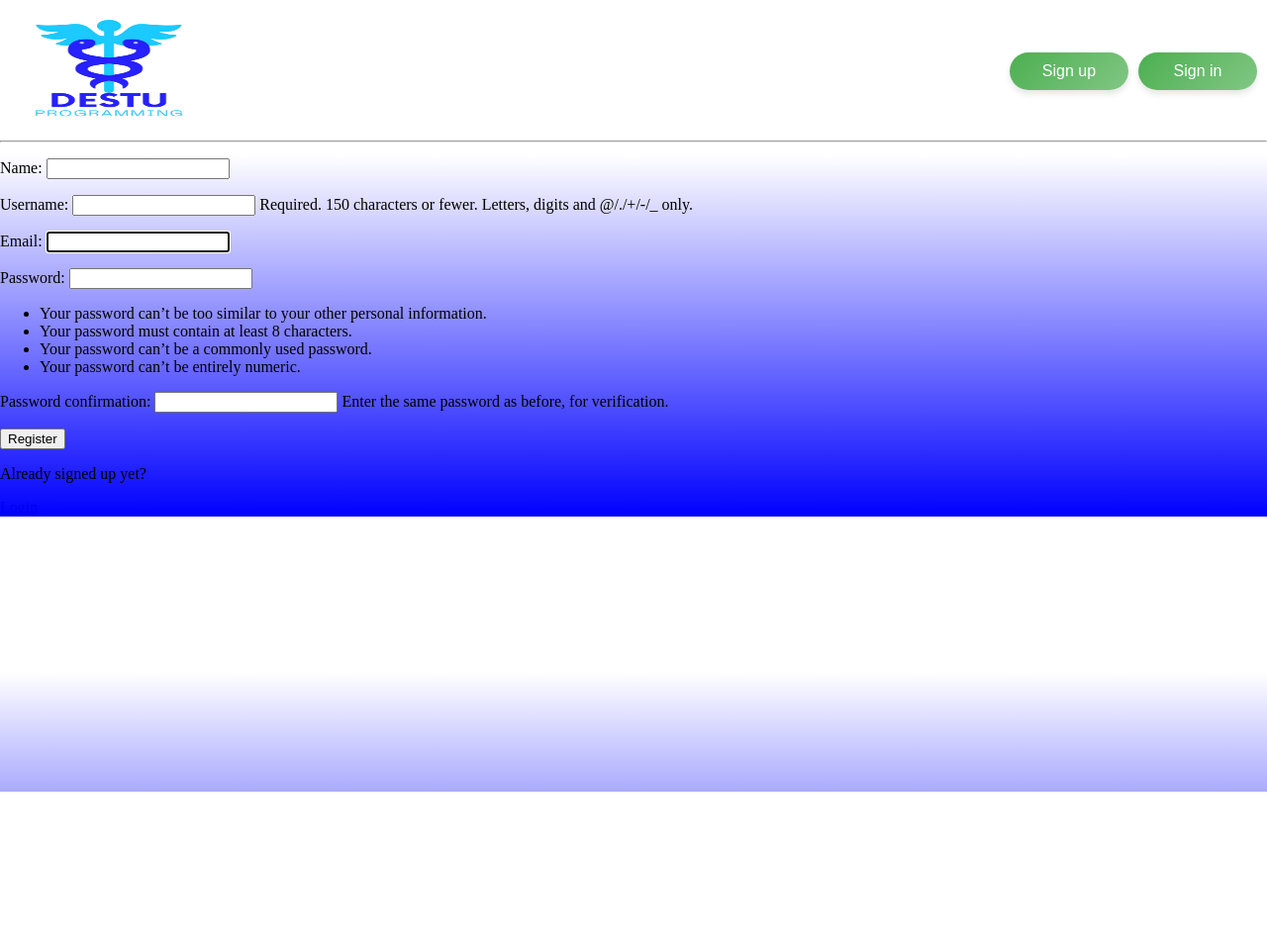
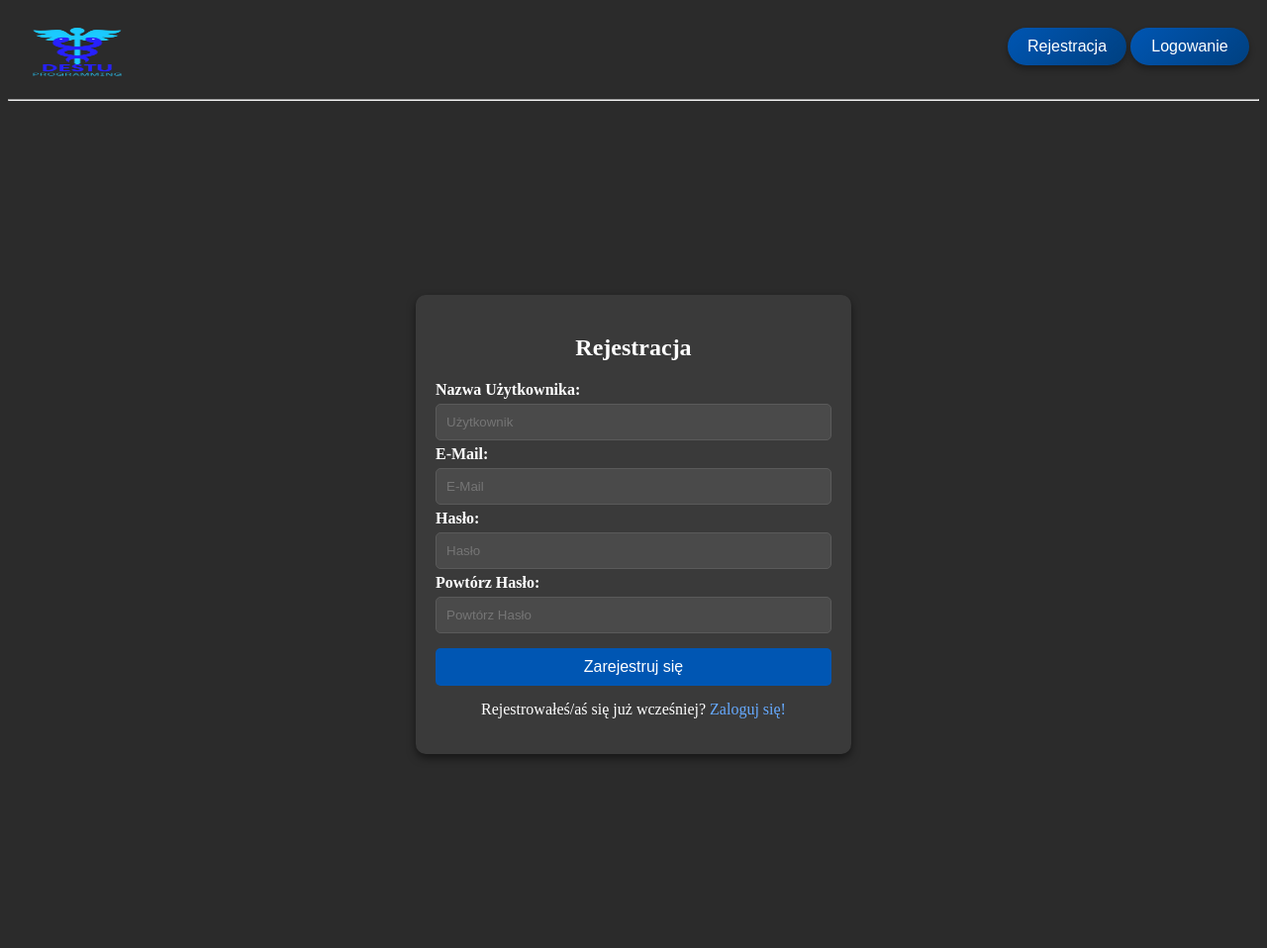
Before and after one commit to DesTuu/MyMainDjangoWebsite, a Django app: template my_app/templates/my_app/login_register.html in a window 1280 px wide. Shown: the whole page at 99% size. Before the commit the page ends 800 px from the top, so only its background shows below. Run offline with Django 5.2, Linux system fonts and the light colour scheme; the template is opened without the code that fills it: values that come from a table or form of the project are taken from there, others are empty.

Commit message:
CTk style

```diff
--- a/my_app/templates/my_app/login_register.html
+++ b/my_app/templates/my_app/login_register.html
@@ -2,36 +2,66 @@
 
 {% block content %}
 
-
+<div class="auth-wrapper">
+    <div class="auth-container">
         {% if page == 'login' %}
-<div>
+        <div class="form-box">
+            <h2>Login</h2>
             <form method="POST" action="">
                 {% csrf_token %}
 
-        <label>Username:</label>
-        <input type="text" name="username" placeholder="Enter Username" />
+                <div class="input-group">
+                    <label>Nazwa Użytkownika:</label>
+                    <input type="text" name="Nazwa Użytkownika" placeholder="Użytkownik" required />
+                </div>
 
-        <label>Password:</label>
-        <input type="password" name="password" placeholder="Enter Password" />
+                <div class="input-group">
+                    <label>Hasło:</label>
+                    <input type="password" name="Hasło" placeholder="Hasło" required />
+                </div>
 
-        <input type="submit" value="Login" />
+                <button type="submit" class="submit-btn">Zaloguj się</button>
             </form>
 
-    <p>haven't signed up yet?</p>
-    <a href="{% url 'register' %}">Sign up</a>
+
+            <p class="toggle-text">Jeszcze się nie rejestrowałeś/aś?
+                <a href="{% url 'register' %}">Zarejestruj się!</a>
+            </p>
+        </div>
+        {% else %}
+        <div class="form-box">
+            <h2>Rejestracja</h2>
+            <form method="POST" action="">
+                {% csrf_token %}
+
+                <div class="input-group">
+                    <label>Nazwa Użytkownika:</label>
+                    <input type="text" name="Nazwa Użytkownika" placeholder="Użytkownik" required />
                 </div>
 
-{% else %}
+                <div class="input-group">
+                    <label>E-Mail:</label>
+                    <input type="email" name="E-Mail" placeholder="E-Mail" required />
+                </div>
 
-<div>
-    <form method="POST" action="">
-        {% csrf_token %}
-        {{form.as_p}}
-        <input type="submit" value="Register" />
+                <div class="input-group">
+                    <label>Hasło:</label>
+                    <input type="password" name="Hasło" placeholder="Hasło" required />
+                </div>
+
+                <div class="input-group">
+                    <label>Powtórz Hasło:</label>
+                    <input type="password" name="Powtórz Hasło" placeholder="Powtórz Hasło" required />
+                </div>
+
+                <button type="submit" class="submit-btn">Zarejestruj się</button>
             </form>
-    <p>Already signed up yet?</p>
-    <a href="{% url 'login' %}">Login</a>
+            <p class="toggle-text">Rejestrowałeś/aś się już wcześniej?
+                <a href="{% url 'login' %}">Zaloguj się!</a>
+            </p>
         </div>
         {% endif %}
+    </div>
+</div>
 
 {% endblock content %}
--- a/static/styles/style.css
+++ b/static/styles/style.css
@@ -1,6 +1,7 @@
+/* ===== navbar.html ===== */
+
 body {
-    background: linear-gradient(white 30%, blue);
-    margin: 0;
+    background: #2b2b2b;
     padding: 0;
 }
 
@@ -13,38 +14,106 @@ body {
 }
 
 .my-logo {
-    width: 200px;
-    height: 100px;
-}
-
-.div-buttons {
-    display: flex;
-    justify-content: center;
-    align-items: center;
-    gap: 10px;
-    right: 20px;
-    top: 10px;
+    width: 120px;
+    height: 50px;
 }
 
 .navbar-button {
-    background: linear-gradient(135deg, #4CAF50, #81C784);
-    border: none;
+    background: linear-gradient(135deg, #0056b3, #004080);
+    border: 0px;
     color: white;
     border-radius: 25px;
     padding: 10px 20px;
     width: 120px;
     font-size: 16px;
     cursor: pointer;
-    box-shadow: 0 4px 6px rgba(0, 0, 0, 0.1);
+    box-shadow: 0 4px 6px rgba(0, 0, 0, 0.3);
     transition: transform 0.3s ease, box-shadow 0.3s ease;
 }
 
 .navbar-button:hover {
     transform: translateY(-3px);
-    box-shadow: 0 8px 15px rgba(0, 0, 0, 0.2);
+    box-shadow: 0 8px 15px rgba(0, 0, 0, 0.5);
 }
 
 .navbar-button:active {
     transform: translateY(0);
-    box-shadow: 0 4px 6px rgba(0, 0, 0, 0.1);
+    box-shadow: 0 4px 6px rgba(0, 0, 0, 0.3);
 }
+
+/* ===== login_register.html ===== */
+
+.auth-wrapper {
+    display: flex;
+    justify-content: center;
+    align-items: center;
+    min-height: 100vh;
+    padding: 20px;
+    background: #2b2b2b;
+}
+
+.auth-container {
+    width: 100%;
+    max-width: 400px;
+    background: #3a3a3a;
+    padding: 20px;
+    border-radius: 10px;
+    box-shadow: 0 4px 8px rgba(0, 0, 0, 0.5);
+}
+
+.form-box h2 {
+    text-align: center;
+    margin-bottom: 20px;
+    color: white;
+}
+
+.input-group label {
+    display: block;
+    margin-bottom: 5px;
+    color: white;
+    font-weight: bold;
+}
+
+.input-group input {
+    width: 100%;
+    padding: 10px;
+    background: #4a4a4a;
+    border: 1px solid #5a5a5a;
+    border-radius: 5px;
+    box-sizing: border-box;
+    color: white;
+    margin-bottom: 5px;
+}
+
+.submit-btn {
+    width: 100%;
+    padding: 10px;
+    background: #0056b3;
+    border: none;
+    color: white;
+    border-radius: 5px;
+    cursor: pointer;
+    transition: background 0.3s;
+    font-size: 16px;
+    margin: 10px 0px 0px;
+}
+
+.submit-btn:hover {
+    background: #004080;
+}
+
+.toggle-text {
+    text-align: center;
+    margin-top: 15px;
+    color: white;
+}
+
+.toggle-text a {
+    color: #66aaff;
+    text-decoration: none;
+    transition: color 0.3s;
+}
+
+.toggle-text a:hover {
+    color: #3399ff;
+}
--- a/templates/navbar.html
+++ b/templates/navbar.html
@@ -7,8 +7,14 @@
         </a>
     </div>
     <div class="div-buttons">
-        <button class="navbar-button">Sign up</button>
-        <button class="navbar-button">Sign in</button>
+        {% if request.user.is_authenticated %}
+        <button class="navbar-button">Mój Profil</button>
+        <button class="navbar-button">Ustawienia</button>
+        <button class="navbar-button" onclick="window.location.href='{% url 'logout' %}'">Wylogowanie</button>
+        {% else %}
+        <button class="navbar-button" onclick="window.location.href='{% url 'register' %}'">Rejestracja</button>
+        <button class="navbar-button" onclick="window.location.href='{% url 'login' %}'">Logowanie</button>
+        {% endif %}
     </div>
 </div>
 <hr>
```
Lines whose indentation alone changed are shown as unchanged.
